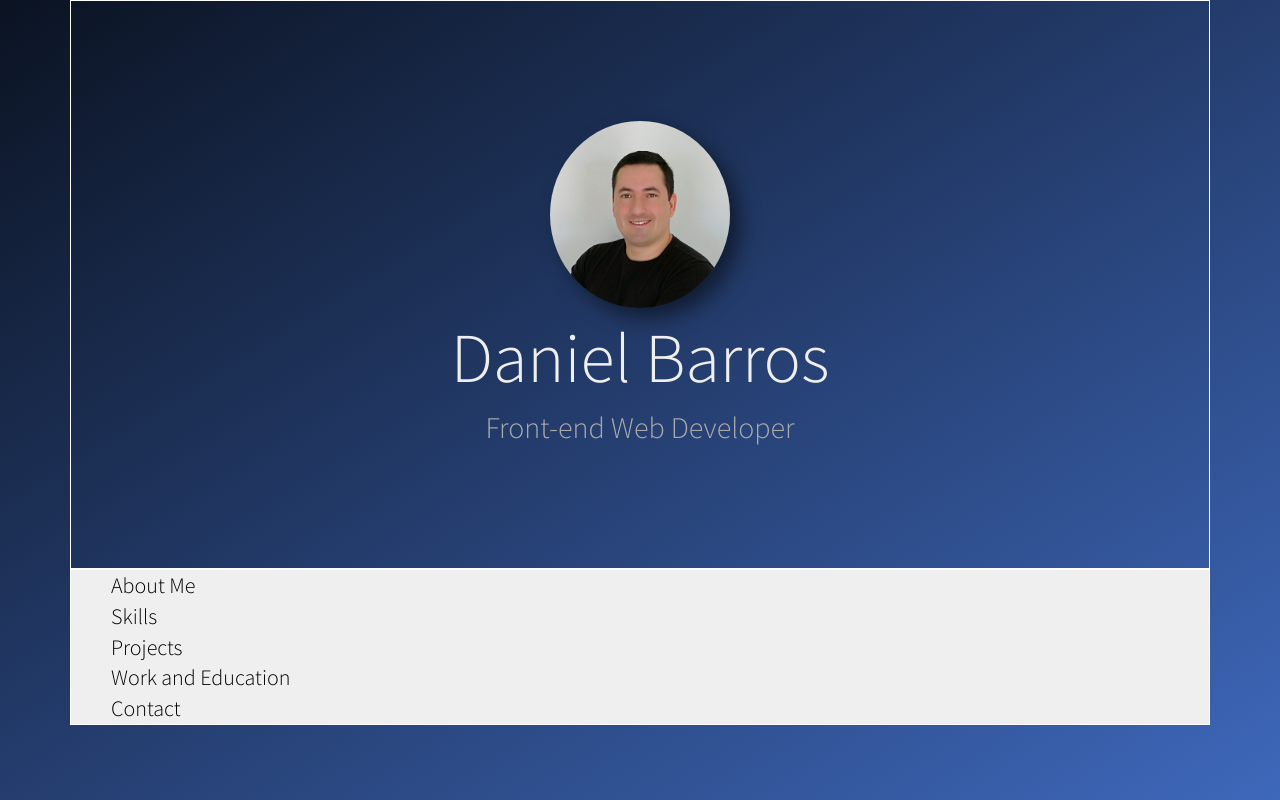
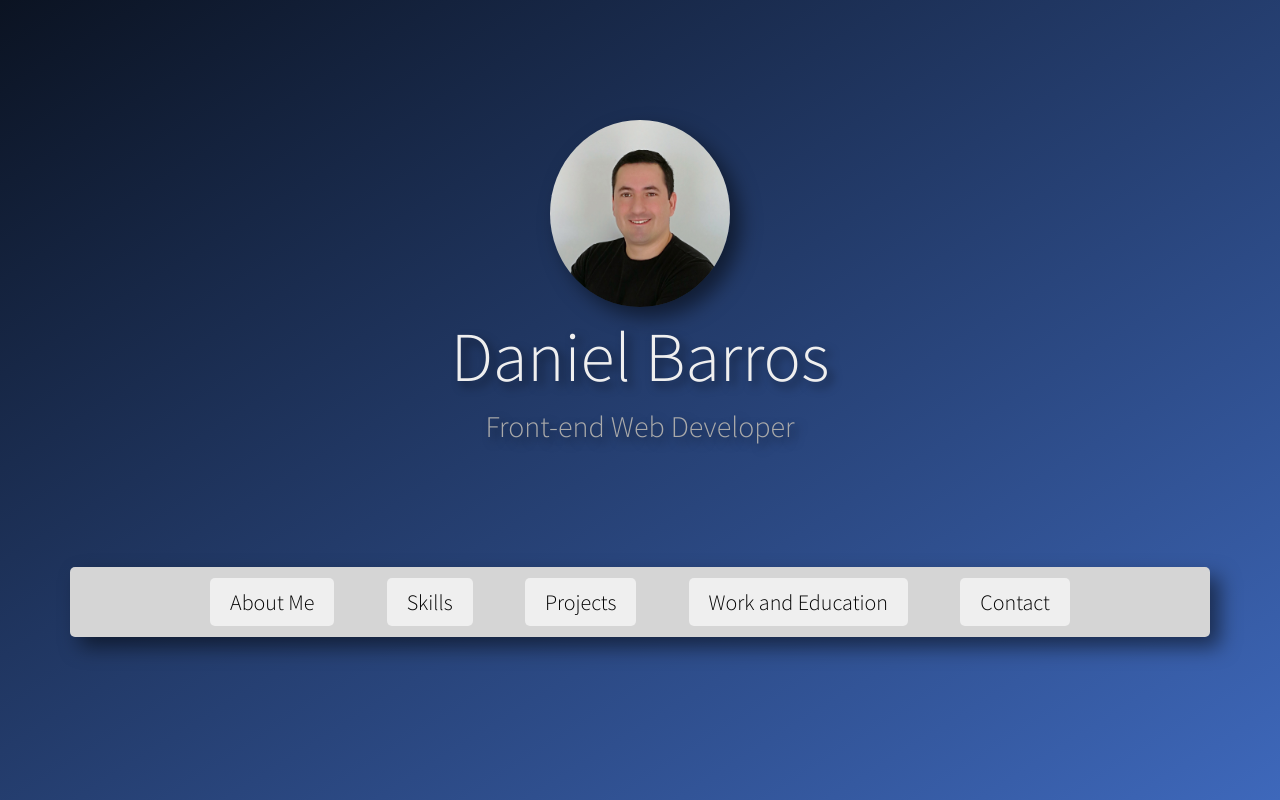
Before and after one commit to barrosdaniel/Portfolio, a website: page index.html in a window 1280 px wide. Drawn offline with Linux system fonts and the light colour scheme.

Commit message:
feature: Add Navigation markup and styles

```diff
--- a/index.html
+++ b/index.html
@@ -21,8 +21,8 @@
     </header>
   </div>
   <div class="container">
-    <nav class="nav">
-      <div class="nav__group">
+    <main class="main">
+      <nav class="nav">
         <ul class="nav__list">
           <li class="nav__list-item">
             <a href="#aboutme" class="nav__link">About Me</a>
@@ -40,8 +40,8 @@
             <a href="#contact" class="nav__link">Contact</a>
           </li>
         </ul>
-      </div>
-    </nav>
+      </nav>
+    </main>
   </div>
 </body>
 
--- a/sass/base/_base.scss
+++ b/sass/base/_base.scss
@@ -12,8 +12,10 @@ html {
 
 body {
   min-height: 100vh;
-  background: linear-gradient(to bottom right, var(--color-primary-dark-2), var(--color-primary-light-2));
-  font-family: 'Source Sans Pro', Helvetica, sans-serif;
+  background: linear-gradient(to bottom right,
+    var(--color-primary-dark-2),
+    var(--color-primary-light-2));
+  font-family: "Source Sans Pro", Helvetica, sans-serif;
   font-weight: 300;
   line-height: 1.4;
 }
@@ -21,8 +23,6 @@ body {
 .container {
   max-width: 114rem;
   margin: 0 auto;
-  // Temp
-  border: 1px solid white;
 }
 
 h1 {
@@ -31,6 +31,14 @@ h1 {
 
 h3 {
   font-size: 3rem;
+}
+
+main {
+  background-color: var(--color-gray-light-3);
+  border-radius: var(--border-radius);
+  box-shadow: var(--box-shadow);
+  // Temp
+  margin-bottom: 10rem;
 }
 
 ul,
--- a/sass/base/_variables.scss
+++ b/sass/base/_variables.scss
@@ -8,6 +8,7 @@
   --color-gray: #787878;
   --color-gray-light-1: #aaa;
   --color-gray-light-2: #ccc;
+  --color-gray-light-3: #d5d5d5;
 
   --color-primary-dark-2: #0b1322;
   --color-primary-dark-1: #182848;
@@ -19,6 +20,10 @@
   --color-secondary: #3ebb91;
   --color-secondary-light: #61cba7;
 
-  // Box shadows
+  // Shadows
   --box-shadow: 10px 10px 20px rgba(0, 0, 0, 0.5);
+  --text-shadow: 5px 5px 10px rgba(0, 0, 0, 0.5);
+
+  // Border radius
+  --border-radius: 5px;
 }
--- a/sass/components/_header.scss
+++ b/sass/components/_header.scss
@@ -19,9 +19,12 @@
     transform: scale(1.4);
   }
 
-  &__heading {}
+  &__heading {
+    text-shadow: var(--text-shadow);
+  }
 
   &__subheading {
     color: var(--color-gray-light-1);
+    text-shadow: var(--text-shadow);
   }
 }
--- a/sass/components/_navigation.scss
+++ b/sass/components/_navigation.scss
@@ -1,12 +1,30 @@
 .nav {
-  background-color: var(--color-white);
   font-size: 2.2rem;
+  height: 7rem;
+  width: 100%;
+  transition: 0.3s;
 
-  &__group {}
+  display: flex;
+  justify-content: center;
+  align-items: center;
 
-  &__list {}
+  &:hover {
+    transform: scale(1.05);
+  }
+
+  &__list {
+    width: 80%;
+    display: flex;
+    justify-content: space-around;
+    padding: 0;
+  }
 
   &__list-item {}
 
-  &__link {}
+  &__link {
+    padding: 1rem 2rem;
+    background-color: var(--color-white);
+    border-radius: var(--border-radius);
+  }
+
 }
```
Also changed, not shown: css/styles.css.
